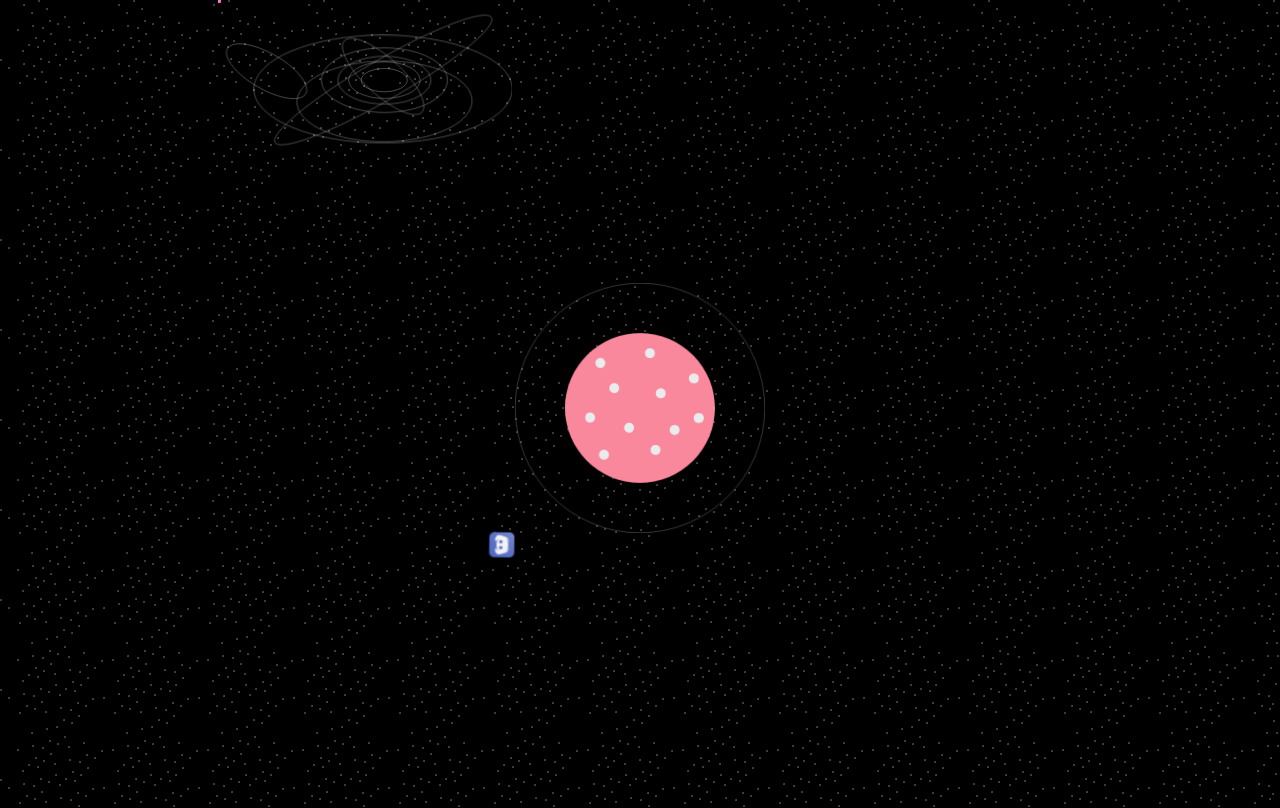
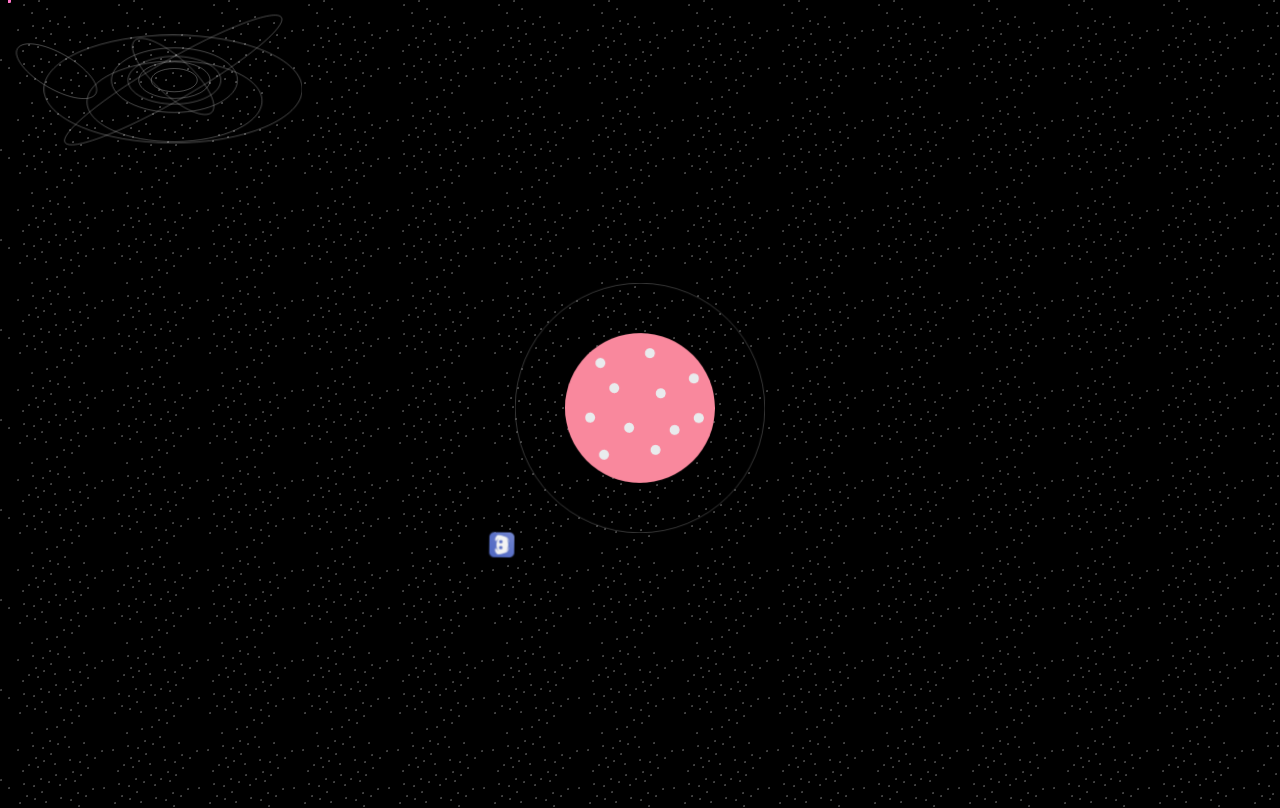
Before and after one commit to tambatd/PlanetOfTheApps, a plain HTML site: page index.html in a window 1280 px wide. Drawn offline with Linux system fonts and the light colour scheme.

Commit message:
Update index.html

```diff
--- a/index.html
+++ b/index.html
@@ -28,7 +28,6 @@
         #svg-2{
             position: absolute;
             top: 0;
-            right: 60vw;
             height: 20vh;
             width: auto;
         }
```
